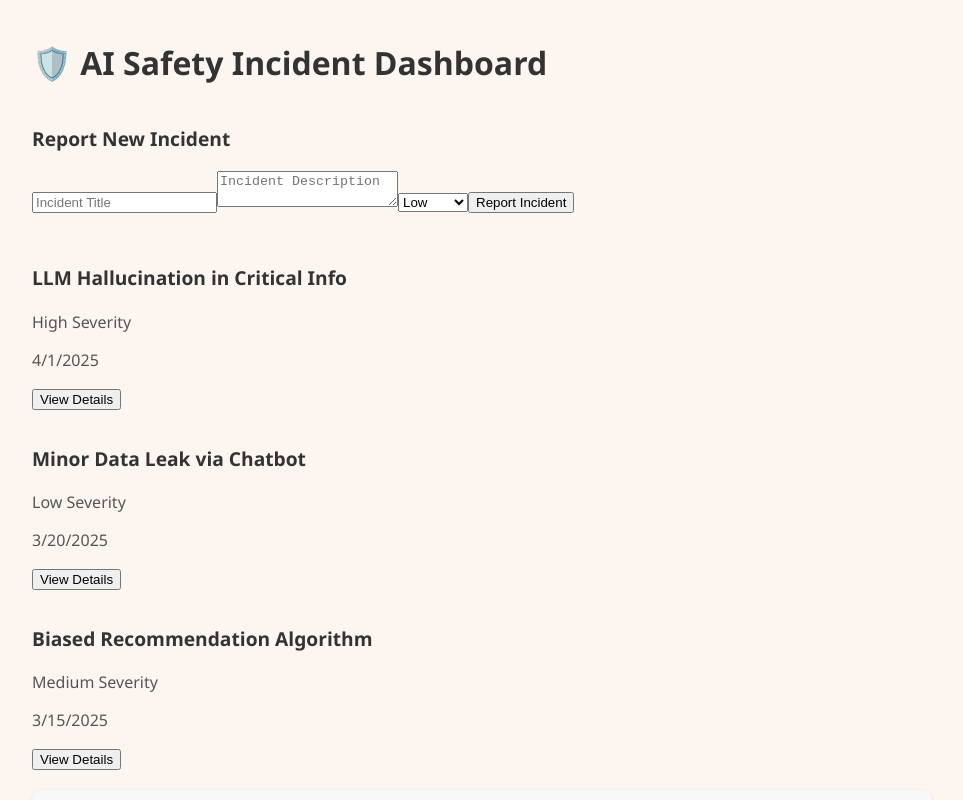
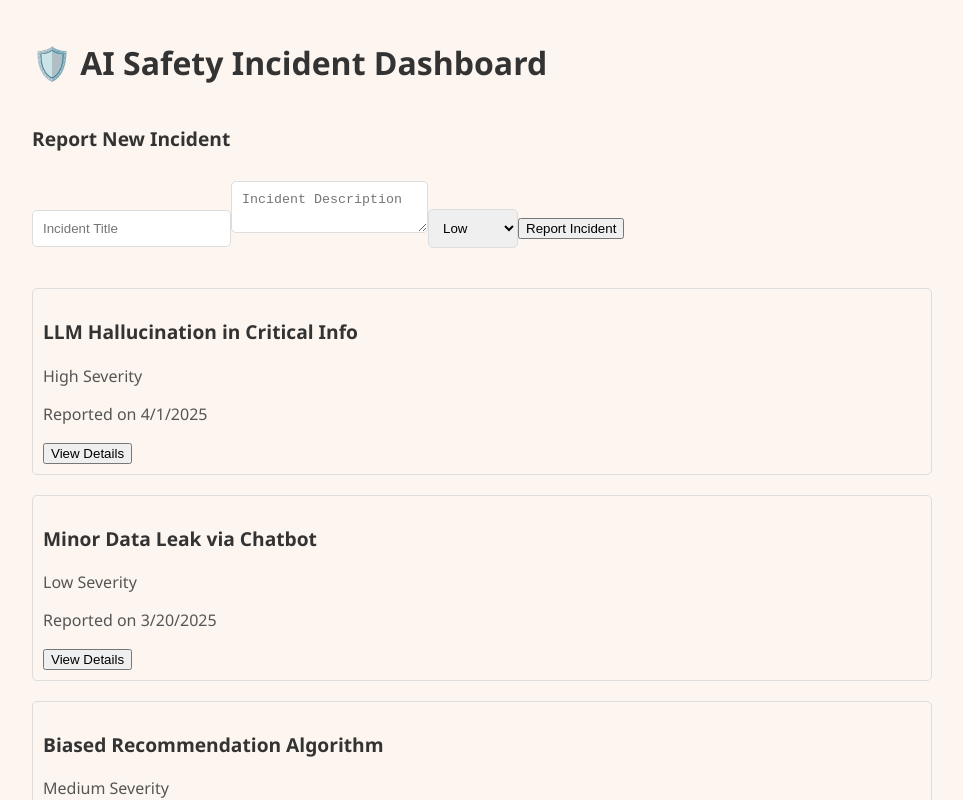
Before and after one commit to Yanvi09/ai-saftey-dashboard, a React (Create React App) app: page / in a window 1280 px wide. Shown: the top 800 px of the page, without its empty margins (158-1121 px from the left). Built offline with nearby package versions, Linux system fonts and the light colour scheme.

Commit message:
Integrated EthicsBot with IncidentItem for ethical analysis.

```diff
--- a/src/App.css
+++ b/src/App.css
@@ -61,3 +61,43 @@ p {
   font-size: 1em;
   color: #555;
 }
+/* src/styles/main.css */
+
+/* Responsive Layout */
+.incident-list {
+  display: flex;
+  flex-direction: column;
+  gap: 20px;
+}
+
+.incident-item {
+  padding: 10px;
+  border: 1px solid #ddd;
+  border-radius: 5px;
+  transition: transform 0.3s;
+}
+
+.incident-item:hover {
+  transform: scale(1.05);
+}
+
+/* Form Styling */
+.report-incident-form {
+  display: flex;
+  flex-direction: column;
+  gap: 10px;
+}
+
+.report-incident-form input,
+.report-incident-form textarea,
+.report-incident-form select {
+  padding: 10px;
+  border-radius: 5px;
+  border: 1px solid #ddd;
+}
+
+/* Error message styling */
+.error {
+  color: red;
+  font-size: 0.875rem;
+}
--- a/src/components/IncidentItem.jsx
+++ b/src/components/IncidentItem.jsx
@@ -1,22 +1,34 @@
 // src/components/IncidentItem.jsx
-
 import React, { useState } from "react";
+import EthicsBot from "./EthicsBot"; // Import EthicsBot component
 
 const IncidentItem = ({ incident }) => {
   const [isExpanded, setIsExpanded] = useState(false);
 
   return (
-    <div className="incident-item">
-      <h3>{incident.title}</h3>
-      <p>{incident.severity} Severity</p>
-      <p>{new Date(incident.reported_at).toLocaleDateString()}</p>
+    <div className="incident-item border p-4 mb-4 rounded-lg bg-white shadow-lg">
+      <h3 className="text-xl font-semibold">{incident.title}</h3>
+      <p className="text-sm text-gray-600">{incident.severity} Severity</p>
+      <p className="text-sm text-gray-500">
+        Reported on {new Date(incident.reported_at).toLocaleDateString()}
+      </p>
 
       {/* Toggle View Details */}
-      <button onClick={() => setIsExpanded(!isExpanded)}>
+      <button
+        onClick={() => setIsExpanded(!isExpanded)}
+        className="text-blue-600 hover:underline"
+      >
         {isExpanded ? "Hide Details" : "View Details"}
       </button>
 
-      {isExpanded && <p>{incident.description}</p>}
+      {/* Display Incident Description if Expanded */}
+      {isExpanded && (
+        <>
+          <p className="mt-2">{incident.description}</p>
+          {/* Render EthicsBot and pass description */}
+          <EthicsBot description={incident.description} />
+        </>
+      )}
     </div>
   );
 };
```
